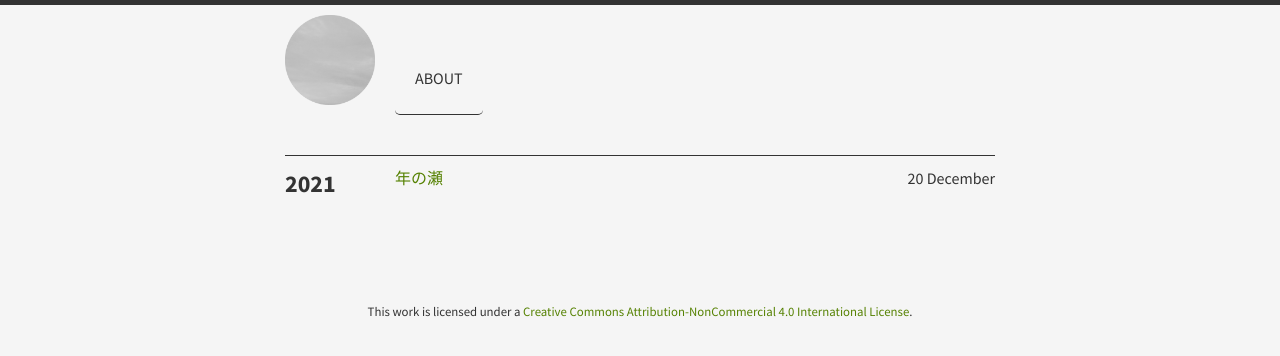
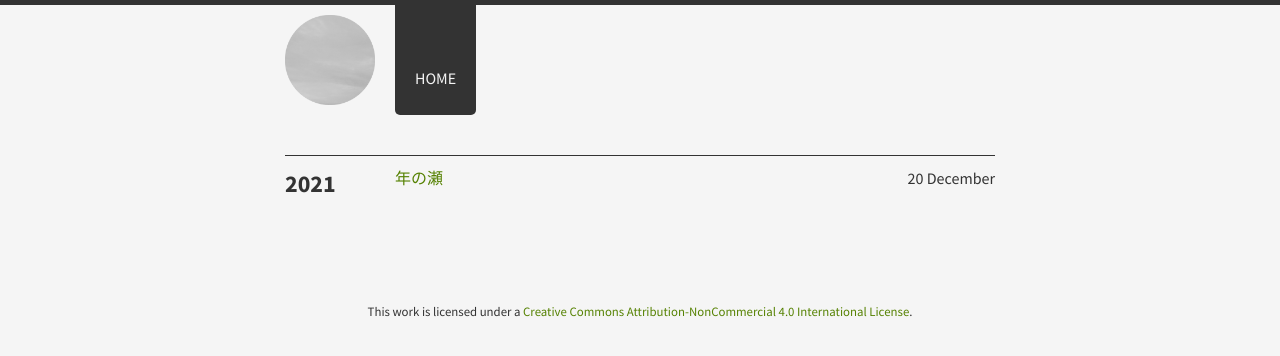
Before and after one commit to keynote-mi/keynote-mi.github.io, a Jekyll site: the page built from brume-master/index.html, in a window 1280 px wide. Shown: the top 356 px of the page. Built offline with Jekyll 4.4.1, drawn with Linux system fonts in a browser that asks for light colours.

Commit message:
Update links.yml

```diff
--- a/brume-master/_data/links.yml
+++ b/brume-master/_data/links.yml
@@ -1,3 +1,2 @@
 - url: /
   title: Home
-  title: About
```
